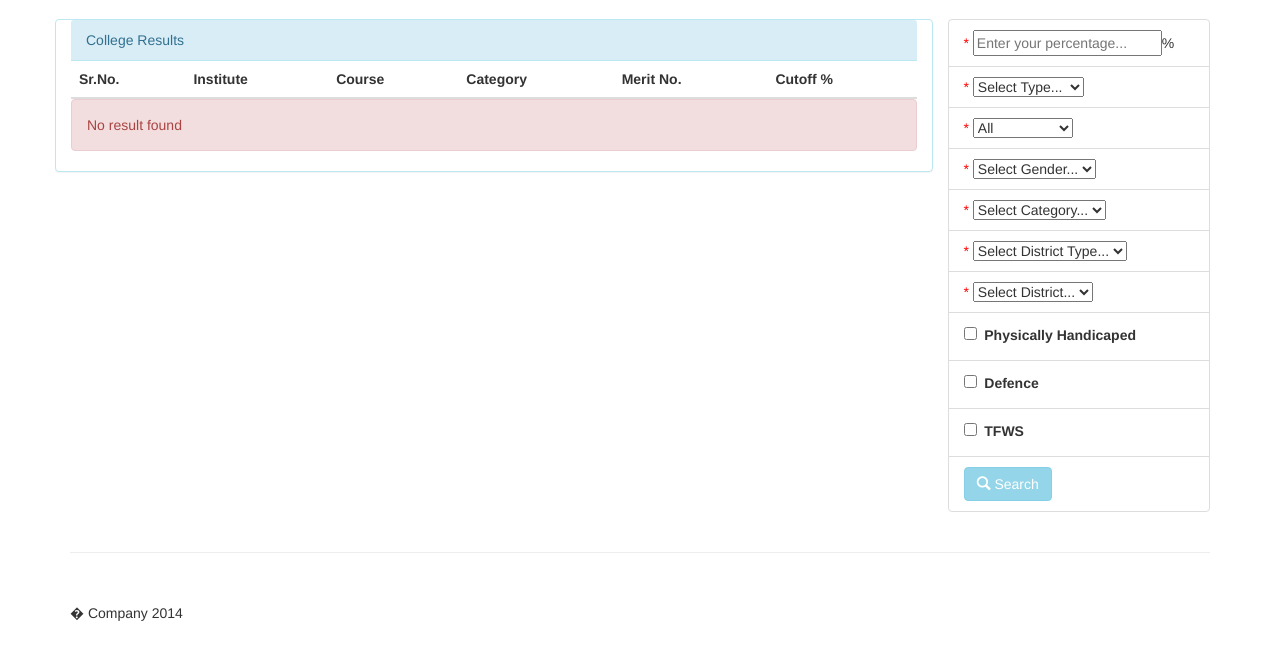
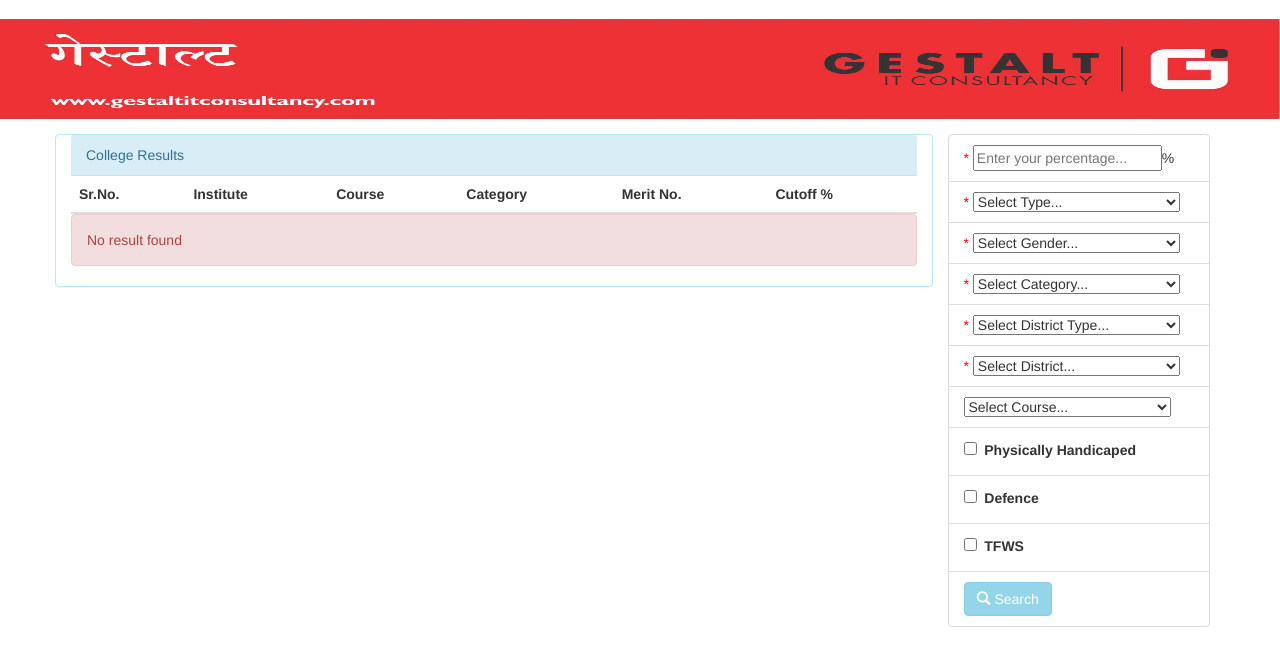
Before and after one commit to vishnutk/cutoffdemo, a CodeIgniter app: page / in a window 1280 px wide. Shown: the part 51-718 px from the top of the page. Before the commit the page ends 672 px from the top, so only its background shows below. Run offline with CodeIgniter, Linux system fonts and the light colour scheme; lists and menus that the app fills with data are empty; some libraries are stand-ins or nearby versions.

Commit message:
Course detail changes

```diff
--- a/css/app.css
+++ b/css/app.css
@@ -54,3 +54,14 @@ margin-bottom: 3px;
 	bottom: 0;
 	right: 0;
 }
+
+.list-group-item select {
+	width: 90%;
+}
+.searchbanner {
+	max-width: 100%;
+	margin: 0 auto;
+	height: 100px;
+	width: 100%;
+	margin-bottom: 15px;
+}
--- a/index.html
+++ b/index.html
@@ -32,6 +32,7 @@
     <![endif]-->
 </head>
 <body>
+
     <div class="navbar navbar-fixed-top navbar-inverse" role="navigation">
       <div class="container">
         <div class="navbar-header">
@@ -61,6 +62,7 @@
         </div><!-- /.nav-collapse -->
       </div><!-- /.container -->
     </div><!-- /.navbar -->
+    <img class="searchbanner" src="./img/gestalt_board.jpg"/>
   <div ng-view></div>
 
   <span ng-show="loadingData" us-spinner="{radius:12, width:5, length: 12}"></span>
--- a/js/controllers.js
+++ b/js/controllers.js
@@ -59,7 +59,18 @@ angular.module('myApp.controllers', [])
 		$scope.init = function(){
 			CollegeService.getDistricts.query(function(data) {
 				$scope.district = data;
-				//console.log(data);
+				console.log(data);
+			});
+
+			CollegeService.getCourses.query(function(courses) {
+				$scope.courses = [];
+				for(var i=1;i<courses.length; i++) {
+					var p = {};
+					p.courseName = courses[i].courseName;
+					$scope.courses.push(p);
+				}
+//				$scope.courses = courses;
+				console.log($scope.courses);
 			});
 		};
 
@@ -96,10 +107,18 @@ angular.module('myApp.controllers', [])
 			var data = {};
 			//if($scope.validateInput()) {
 //			alert('test');
+// 			console.log($scope.searchData.courseName.courseName);
+// 			return;
 				data.seatType = $scope.searchData.type + $scope.searchData.gender + $scope.searchData.category + $scope.searchData.distType;
 				data.distictid = $scope.searchData.dist.districtID;
 				data.collegeType = $scope.searchData.collegeType;
 				data.percentage = $scope.searchData.percentage;
+
+				if($scope.searchData.courseName) {
+					data.courseName = $scope.searchData.courseName.courseName;
+				}
+
+				data.isTfws = $scope.searchData.tfws;
 				//console.log(data);
 				$rootScope.loadingData = true;
 				CollegeService.searchCollege(data, function(data) {
--- a/js/services.js
+++ b/js/services.js
@@ -22,6 +22,12 @@ collegeService.factory('CollegeService', ['$resource', '$http', function($resour
 
 		this.getDistricts = function() {
 			return $resource(appConfigUrl + 'college/districts/format/json', {}, {
+				query: {method:'GET', isArray:true}
+			});
+		}();
+
+		this.getCourses = function() {
+			return $resource(appConfigUrl + 'college/courses/format/json', {}, {
 				query: {method:'GET', isArray:true}
 			});
 		}();
--- a/views/search-options.html
+++ b/views/search-options.html
@@ -12,6 +12,7 @@
 					<option value="N">Non-Technical</option>
 				</select>
 			</li>
+<!--
             <li class="list-group-item">
 	            <span style="color:red" ng-show="myForm.selectCollegeType.$error.required">*</span>
 				<select name="selectCollegeType" ng-model="searchData.collegeType" placeholder="Select College Type" required>
@@ -22,6 +23,7 @@
 					<option value="autonomus">Autonomus</option>
 				</select>
             </li>
+ -->
 			<li class="list-group-item">
 				<span style="color:red" ng-show="myForm.selectGender.$error.required">*</span>
 				<select name="selectGender" ng-model="searchData.gender" placeholder="Select Gender" required>
@@ -60,6 +62,11 @@
 				</select>
 			</li>
 			<li class="list-group-item">
+				<select name="selectCourse" ng-model="searchData.courseName" ng-options="course.courseName for course in courses">
+					<option value="">Select Course...</option>
+				</select>
+			</li>
+			<li class="list-group-item">
 				<label>
       				<input type="checkbox" ng-model="searchData.phand">&nbsp;&nbsp;Physically Handicaped
     			</label>
```
Also changed, not shown: api/application/controllers/api/college.php (+22 -0 lines), img/gestalt_board.jpg (added).
